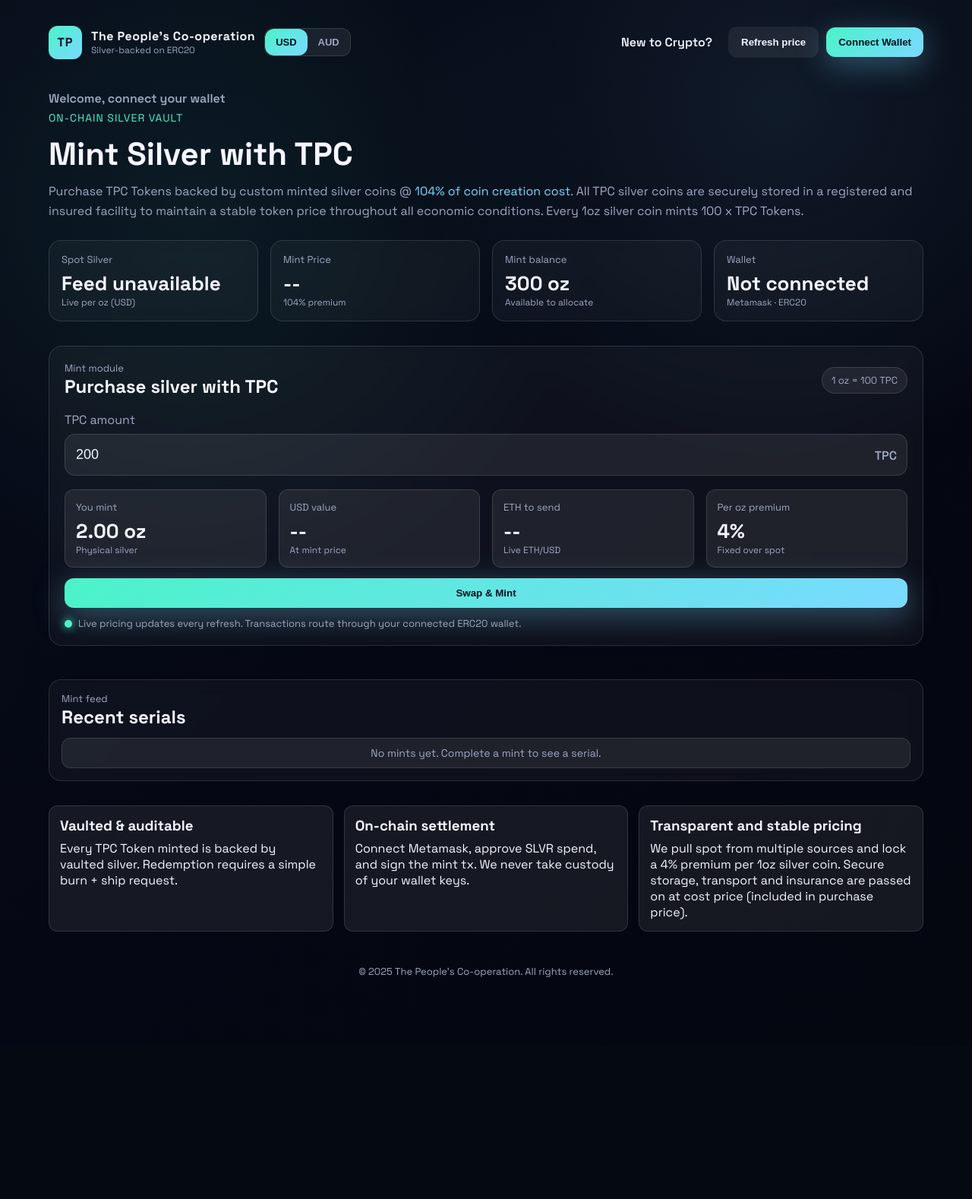
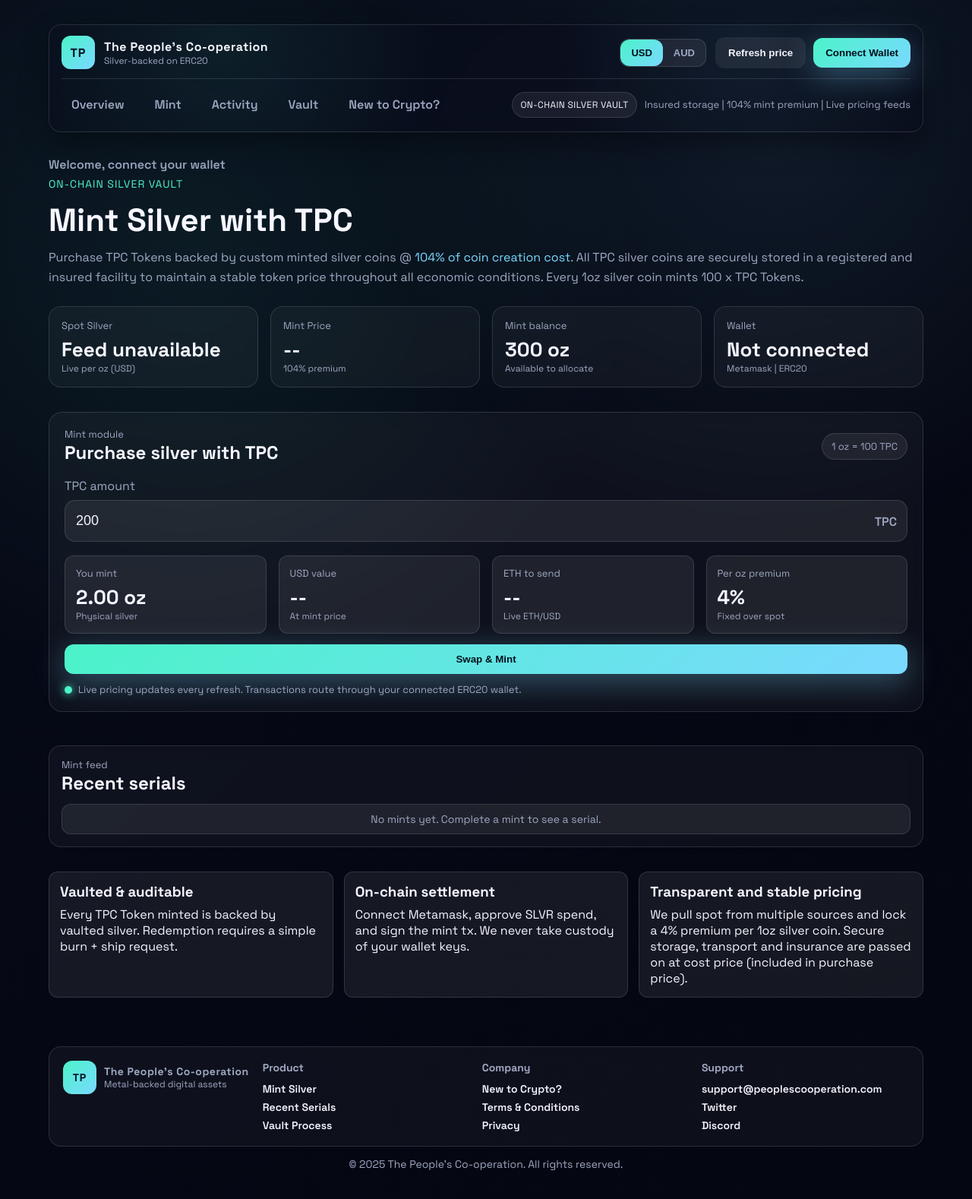
Before and after one commit to jjay6699/silver, a plain HTML site: page index.html in a window 1280 px wide. Shown: the whole page at 76% size. Before the commit the page ends 1375 px from the top, so only its background shows below. Drawn offline with Linux system fonts and the light colour scheme; no server answers.

Commit message:
Adjust header layout and hide badge on mobile

```diff
--- a/index.html
+++ b/index.html
@@ -11,8 +11,10 @@
 </head>
 <body>
   <div class="page">
-    <header class="nav">
-      <div class="nav-top">
+    <header class="site-header">
+      <div class="nav-shell">
+        <div class="nav-bar">
+          <div class="nav-left">
             <a class="logo" href="/">
               <div class="mark">TP</div>
           <div>
@@ -20,11 +22,17 @@
             <div class="tag">Silver-backed on ERC20</div>
           </div>
         </a>
+          </div>
+          <div class="nav-right">
             <div class="nav-extras">
               <div class="currency-toggle" role="group" aria-label="Select currency">
                 <button class="currency-btn active" data-currency="USD">USD</button>
                 <button class="currency-btn" data-currency="AUD">AUD</button>
               </div>
+            </div>
+            <div class="nav-actions">
+              <button id="refreshPrice" class="ghost">Refresh price</button>
+              <button id="connectWallet" class="primary">Connect Wallet</button>
             </div>
             <button id="menuToggle" class="hamburger" aria-label="Open menu" aria-expanded="false">
               <span></span>
@@ -32,22 +40,38 @@
               <span></span>
             </button>
           </div>
-      <div class="nav-actions">
-        <a href="/new-to-crypto/" class="nav-link">New to Crypto?</a>
-        <button id="refreshPrice" class="ghost">Refresh price</button>
-        <button id="connectWallet" class="primary">Connect Wallet</button>
+        </div>
+        <div class="nav-sub">
+          <nav class="nav-links nav-links-sub" aria-label="Primary">
+            <a class="nav-link" href="#hero">Overview</a>
+            <a class="nav-link" href="#mintModule">Mint</a>
+            <a class="nav-link" href="#feed">Activity</a>
+            <a class="nav-link" href="#info">Vault</a>
+            <a class="nav-link" href="/new-to-crypto/">New to Crypto?</a>
+          </nav>
+          <div class="nav-sub-aux">
+            <div class="eyebrow-badge">On-chain silver vault</div>
+            <div class="nav-subtext">Insured storage | 104% mint premium | Live pricing feeds</div>
+          </div>
+        </div>
       </div>
     </header>
 
     <div class="mobile-menu" id="mobileMenu" aria-hidden="true">
       <div class="mobile-menu-panel">
-        <button id="closeMenu" class="close-menu" aria-label="Close menu">×</button>
+        <button id="closeMenu" class="close-menu" aria-label="Close menu">Close</button>
         <div class="mobile-menu-group">
           <div class="label">Currency</div>
           <div class="currency-toggle" role="group" aria-label="Select currency (mobile)">
             <button class="currency-btn active" data-currency="USD">USD</button>
             <button class="currency-btn" data-currency="AUD">AUD</button>
           </div>
+        </div>
+        <div class="mobile-menu-group">
+          <a class="nav-link" href="#hero">Overview</a>
+          <a class="nav-link" href="#mintModule">Mint</a>
+          <a class="nav-link" href="#feed">Activity</a>
+          <a class="nav-link" href="#info">Vault</a>
         </div>
         <div class="mobile-menu-group">
           <a href="/new-to-crypto/" class="nav-link">New to Crypto?</a>
@@ -59,7 +83,7 @@
     </div>
 
     <main class="layout">
-      <section class="hero">
+      <section class="hero" id="hero">
         <div class="welcome" id="welcomeMessage">Welcome, connect your wallet</div>
         <div class="eyebrow">On-chain silver vault</div>
         <h1>Mint Silver with TPC</h1>
@@ -85,12 +109,12 @@
           <div class="stat-card">
             <div class="label">Wallet</div>
             <div class="value" id="walletStatus">Not connected</div>
-            <div class="sub">Metamask · ERC20</div>
+            <div class="sub">Metamask | ERC20</div>
           </div>
         </div>
       </section>
 
-      <section class="panel">
+      <section class="panel" id="mintModule">
         <div class="panel-header">
           <div>
             <div class="label">Mint module</div>
@@ -142,7 +166,7 @@
         </div>
       </section>
 
-      <section class="feed">
+      <section class="feed" id="feed">
         <div class="feed-header">
           <div>
           <div class="label">Mint feed</div>
@@ -154,7 +178,7 @@
         </div>
       </section>
 
-      <section class="info">
+      <section class="info" id="info">
         <div class="info-card">
           <h3>Vaulted & auditable</h3>
           <p>Every TPC Token minted is backed by vaulted silver. Redemption requires a simple burn + ship request.</p>
@@ -171,7 +195,36 @@
 
     </main>
     <footer class="footer">
-      © <span id="year"></span> The People's Co-operation. All rights reserved.
+      <div class="footer-shell">
+        <div class="footer-brand">
+          <div class="mark">TP</div>
+          <div>
+            <div class="brand">The People's Co-operation</div>
+            <div class="tag">Metal-backed digital assets</div>
+          </div>
+        </div>
+        <div class="footer-grid">
+          <div class="footer-column">
+            <div class="footer-heading">Product</div>
+            <a href="#mintModule">Mint Silver</a>
+            <a href="#feed">Recent Serials</a>
+            <a href="#info">Vault Process</a>
+          </div>
+          <div class="footer-column">
+            <div class="footer-heading">Company</div>
+            <a href="/new-to-crypto/">New to Crypto?</a>
+            <a href="/terms">Terms & Conditions</a>
+            <a href="/privacy">Privacy</a>
+          </div>
+          <div class="footer-column">
+            <div class="footer-heading">Support</div>
+            <a href="mailto:support@peoplescooperation.com">support@peoplescooperation.com</a>
+            <a href="https://twitter.com" target="_blank" rel="noreferrer">Twitter</a>
+            <a href="https://discord.com" target="_blank" rel="noreferrer">Discord</a>
+          </div>
+        </div>
+      </div>
+      <div class="footer-bottom">&copy; <span id="year"></span> The People's Co-operation. All rights reserved.</div>
     </footer>
   </div>
 
--- a/style.css
+++ b/style.css
@@ -43,25 +43,54 @@
   padding: 32px 24px 80px;
 }
 
-.nav {
+.site-header {
+  margin-bottom: 32px;
+}
+
+.nav-shell {
+  background: radial-gradient(circle at 20% 20%, rgba(75, 243, 201, 0.08), transparent 30%),
+    radial-gradient(circle at 80% 10%, rgba(122, 217, 255, 0.08), transparent 28%),
+    rgba(9, 14, 28, 0.9);
+  border: 1px solid var(--outline);
+  box-shadow: 0 16px 36px rgba(0, 0, 0, 0.35);
+  border-radius: 16px;
+  padding: 14px 16px;
+  backdrop-filter: blur(8px);
+}
+
+.nav-bar {
   display: flex;
   align-items: center;
   justify-content: space-between;
-  gap: 16px;
-  margin-bottom: 40px;
+  gap: 12px;
+  flex-wrap: wrap;
 }
 
-.nav-top {
+.nav-left {
+  display: flex;
+  align-items: center;
+  gap: 18px;
+  min-width: 0;
+  flex: 1 1 auto;
+}
+
+.nav-right {
   display: flex;
   align-items: center;
   gap: 12px;
-  flex: 1;
 }
 
 .nav-extras {
   display: flex;
   align-items: center;
   gap: 10px;
+}
+
+.nav-links {
+  display: flex;
+  align-items: center;
+  gap: 8px;
+  flex-wrap: wrap;
 }
 
 .logo {
@@ -103,7 +132,6 @@
 .nav-actions {
   display: flex;
   gap: 10px;
-  margin-left: auto;
   align-items: center;
 }
 
@@ -122,6 +150,63 @@
   width: 18px;
   height: 2px;
   background: var(--text);
+}
+
+.nav-links .nav-link {
+  color: var(--muted);
+  padding: 10px 12px;
+  border-radius: 10px;
+  border: 1px solid transparent;
+  font-weight: 600;
+}
+
+.nav-links .nav-link:hover {
+  color: var(--text);
+  border-color: var(--outline);
+  background: rgba(255, 255, 255, 0.04);
+}
+
+.nav-sub {
+  display: flex;
+  align-items: center;
+  gap: 10px;
+  justify-content: space-between;
+  margin-top: 12px;
+  padding-top: 12px;
+  border-top: 1px solid var(--outline);
+}
+
+.nav-links-sub {
+  padding-left: 0;
+  border-left: none;
+  gap: 14px;
+  flex-wrap: wrap;
+}
+
+.nav-sub-aux {
+  display: flex;
+  align-items: center;
+  gap: 10px;
+  flex-wrap: wrap;
+  justify-content: flex-end;
+}
+
+.nav-subtext {
+  color: var(--muted);
+  font-size: 13px;
+}
+
+.eyebrow-badge {
+  display: inline-flex;
+  align-items: center;
+  gap: 6px;
+  padding: 8px 10px;
+  border-radius: 999px;
+  border: 1px solid var(--outline);
+  background: var(--panel-strong);
+  font-size: 12px;
+  letter-spacing: 0.4px;
+  text-transform: uppercase;
 }
 
 .mobile-menu {
@@ -588,23 +673,64 @@
 }
 
 .footer {
-  margin-top: 28px;
-  padding: 16px 0 8px;
+  margin-top: 40px;
+  padding: 24px 0 10px;
   color: var(--muted);
-  font-size: 13px;
-  text-align: center;
+  font-size: 14px;
 }
 
-@media (max-width: 720px) {
-  .nav {
-    flex-direction: column;
-    align-items: flex-start;
-    gap: 10px;
-  }
-  .nav-top {
-    flex-wrap: wrap;
-    width: 100%;
-    gap: 8px;
+.footer-shell {
+  display: flex;
+  align-items: flex-start;
+  gap: 18px;
+  justify-content: space-between;
+  background: var(--panel);
+  border: 1px solid var(--outline);
+  border-radius: 16px;
+  padding: 18px;
+}
+
+.footer-brand {
+  display: flex;
+  align-items: center;
+  gap: 10px;
+}
+
+.footer-grid {
+  display: grid;
+  grid-template-columns: repeat(auto-fit, minmax(140px, 1fr));
+  gap: 16px;
+  flex: 1;
+}
+
+.footer-column {
+  display: grid;
+  gap: 6px;
+}
+
+.footer-heading {
+  color: var(--muted);
+  font-weight: 700;
+  margin-bottom: 4px;
+}
+
+.footer-column a {
+  color: var(--text);
+  font-weight: 600;
+}
+
+.footer-column a:hover {
+  color: var(--accent-2);
+}
+
+.footer-bottom {
+  text-align: center;
+  margin-top: 14px;
+}
+
+@media (max-width: 900px) {
+  .nav-links {
+    display: none;
   }
   .nav-extras {
     display: none;
@@ -613,17 +739,53 @@
     display: inline-flex;
     margin-left: auto;
   }
+  .nav-right {
+    width: 100%;
+    justify-content: flex-end;
+  }
   .nav-actions {
     width: 100%;
-    display: flex;
-    gap: 8px;
     flex-wrap: wrap;
+    justify-content: flex-end;
   }
   .nav-actions > * {
-    flex: 1 1 48%;
+    min-width: 150px;
+    flex: 1 1 auto;
+  }
+}
+
+@media (max-width: 720px) {
+  .nav-bar {
+    align-items: flex-start;
+  }
+  .nav-sub {
+    flex-direction: column;
+    align-items: flex-start;
+    gap: 6px;
+  }
+  .nav-right {
+    width: 100%;
+    display: grid;
+    grid-template-columns: 1fr auto;
+    gap: 8px;
+    align-items: start;
+  }
+  .nav-actions {
+    width: 100%;
+    display: grid;
+    grid-template-columns: 1fr;
+    gap: 8px;
+    align-self: start;
+    grid-column: 1 / 2;
   }
   #connectWallet {
-    flex: 1 1 100%;
+    width: 100%;
+  }
+  .hamburger {
+    margin-left: 0;
+    justify-self: end;
+    grid-column: 2 / 3;
+    grid-row: 1 / 2;
   }
   .panel-header {
     flex-direction: column;
@@ -631,6 +793,9 @@
   }
   .cta-row {
     flex-direction: column;
+  }
+  .nav-sub-aux .eyebrow-badge {
+    display: none;
   }
   .value {
     font-size: 22px;
@@ -646,21 +811,7 @@
     flex-direction: column;
     align-items: flex-start;
   }
-}
-
-@media (max-width: 900px) {
-  .nav-actions {
-    flex-wrap: wrap;
-    width: 100%;
-    gap: 8px;
-  }
-  .nav-actions > * {
-    min-width: 160px;
-    flex: 1 1 auto;
-  }
-  .nav-link {
-    display: inline-flex;
-    align-items: center;
-    padding: 12px 12px;
+  .footer-shell {
+    flex-direction: column;
   }
 }
```
Lines whose indentation alone changed are shown as unchanged.
